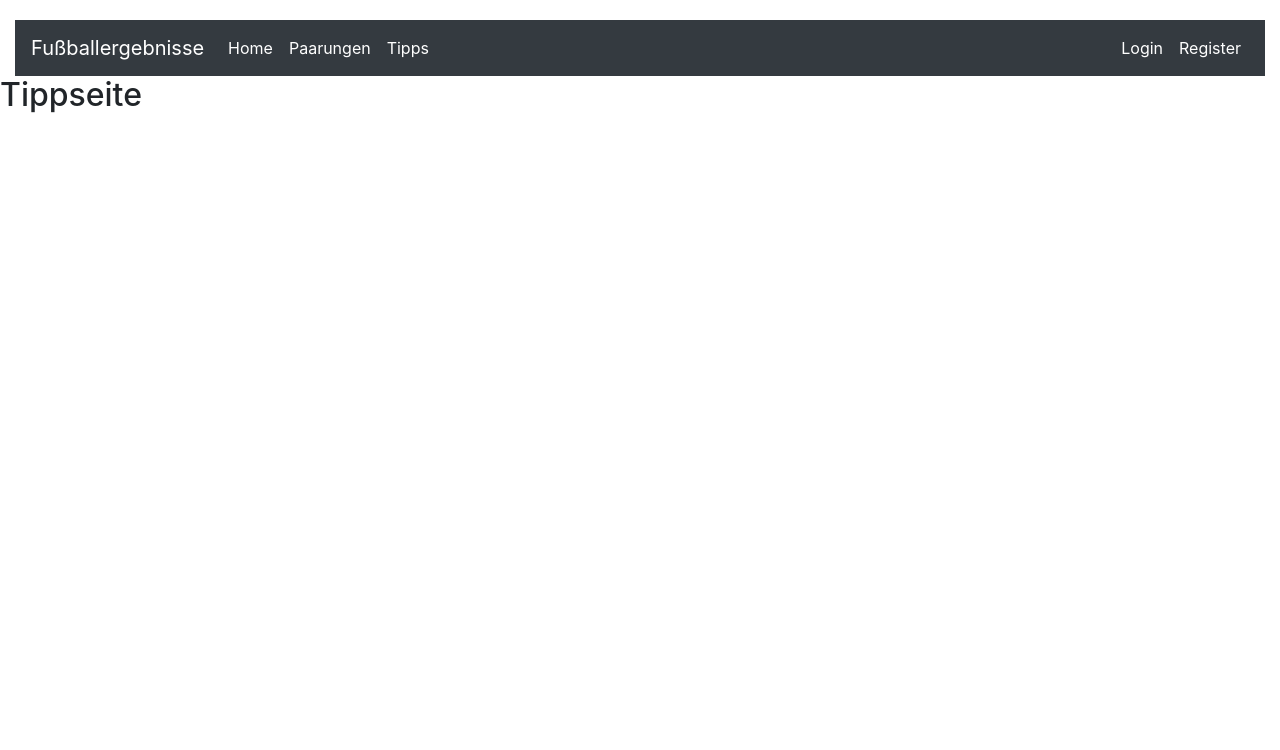
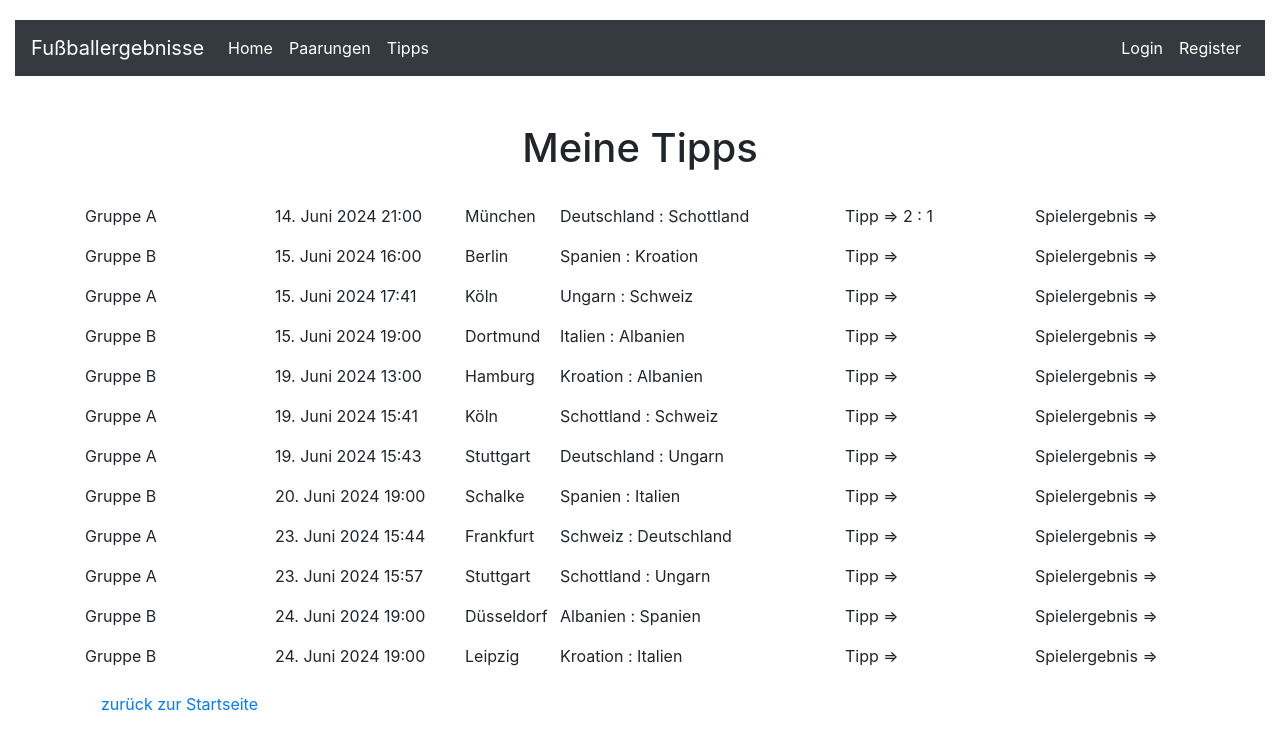
Before and after one commit to andreasrudolfwolf/FussballTipps, a Django app: page /tippen/ in a window 1280 px wide. Shown: the top 750 px of the page. Run offline with Django 5.2, Linux system fonts and the light colour scheme; data comes from the database, SQL or seed files in the repository; both versions use the stored data as it was after the commit; some libraries are stand-ins or nearby versions.

Commit message:
Tipps und Paarungen erstellt

```diff
--- a/EMTipps/settings.py
+++ b/EMTipps/settings.py
@@ -106,9 +106,9 @@ AUTH_PASSWORD_VALIDATORS = [
 # Internationalization
 # https://docs.djangoproject.com/en/5.0/topics/i18n/
 
-LANGUAGE_CODE = 'en-us'
+LANGUAGE_CODE = 'de-de'
 
-TIME_ZONE = 'UTC'
+TIME_ZONE = 'Europe/Berlin'
 
 USE_I18N = True
 
--- a/em_tipps_verwalten/models.py
+++ b/em_tipps_verwalten/models.py
@@ -35,10 +35,15 @@ class Paarungen(models.Model):
     spiel_ort = models.CharField(max_length=100, blank=True, null=True)
     bemerkung = models.TextField(blank=True, null=True)
 
+
 class Finalspiele(models.Model):
     final_id = models.AutoField(primary_key=True),
     final_name = models.CharField(max_length=100),
-    paarung_id = models.ForeignKey(Paarungen, models.DO_NOTHING)
+    paarung_id = models.ForeignKey(Paarungen, models.DO_NOTHING, db_column='paarung_id')
+
+    def __str__(self) -> str:
+        return self.final_name
+
 
 class Tipper(models.Model):
     tipper_id = models.AutoField(primary_key=True)
@@ -49,10 +54,9 @@ class Tipper(models.Model):
     def __str__(self) -> str:
         return self.name
 
-
 class Tipps(models.Model):
     tipp_id = models.AutoField(primary_key=True)
-    tipper_id = models.ForeignKey('Tipper', models.DO_NOTHING, db_column='tipper_id')
+    tipper_id = models.ForeignKey(Tipper, models.DO_NOTHING, db_column='tipper_id')
     paarungen_id = models.ForeignKey(Paarungen, models.DO_NOTHING, db_column='paarungen_id')
     tipp_tore_heim_mannschaft = models.IntegerField()
     tipp_tore_gast_mannschaft = models.IntegerField()
--- a/em_tipps_verwalten/templates/startSeite.html
+++ b/em_tipps_verwalten/templates/startSeite.html
@@ -11,7 +11,6 @@
             <div class="card">
               <div class="card-body">
                 <h3 class="card-title">{{gruppe.gruppen_name}}</h3>
-              <p>{{gruppe.id}}</p>
                 <!--Alle Mannschaften der Gruppe ausgeben
                 gruppenspiele/<int:id>-->
                 {% for mannschaft in gruppe.mannschaften_set.all %}
@@ -25,6 +24,5 @@
           </div>
         {% endfor %}
       </div>
-
   </div>
 {% endblock content %}
--- a/em_tipps_verwalten/templates/tippen.html
+++ b/em_tipps_verwalten/templates/tippen.html
@@ -1,5 +1,45 @@
 {% extends 'index.html' %}
 
+{% load static %}
+
 {% block content %}
-    <h2>Tippseite</h2>
+<div class="container mt-5">
+    <div class="row justify-content-center mb-4">
+        <h1>Meine Tipps</h1>
+    </div>
+    {% for tipp in tipps %}
+        <div class="row">
+            <div class="col-md-2">
+                <p>{{tipp.gruppen_name}}</p>
+                </div>
+            <div class="col-md-2">
+            <p>{{tipp.spiel_termin|date:"d. F Y H:i"}}</p>
+            </div>
+            <div class="col-md-1">
+                <p>{{tipp.spiel_ort}}</p>
+            </div>
+            <div class="col-md-3">
+                <p>{{tipp.heim_mannschaft}} : {{tipp.gast_mannschaft}} </p>
+            </div>
+            <div class="col-md-2">
+                {% if tipp.tipp_tore_heim is None and tipp.tipp_tore_gast is None%}
+                    <p>Tipp =></p>
+                {% else %}
+                    <p>Tipp =>  {{tipp.tipp_tore_heim}} : {{tipp.tipp_tore_gast}}</p>
+                {% endif %}
+            </div>
+            <div class="col-md-2">
+                {% if tipp.tore_heim_mannschaft is None and tipp.tore_gast_mannschaft is None%}
+                    <p>Spielergebnis =></p>
+                {% else %}
+                    <p>Spielergebnis => {{tipp.tore_heim_mannschaft}} : {{tipp.tore_gast_mannschaft}}</p>
+                {% endif %}
+            </div>
+        </div>
+    {% endfor %}
+    <!--Zurück zur StartSeite springen-->
+    <div class="row-mt-4">
+        <a class="nav-link" href="{% url 'startSeite'%}">zurück zur Startseite</a>
+    </div>
+</div>
 {% endblock content %}
--- a/em_tipps_verwalten/views.py
+++ b/em_tipps_verwalten/views.py
@@ -12,14 +12,85 @@ def startSeite(request):
     return render(request, 'startSeite.html', ctx)
 
 def paarungen(request):
-    return render(request, 'paarungen.html')
+    query = """
+    select
+        g.id,
+        g.gruppen_name,
+        ma.paarungen_id,
+        ma.heim_mannschaft_id_id,
+        ma.gast_mannschaft_id_id,
+        ma.spiel_termin,
+        ma.spiel_ort,
+        m.mannschaft_id, m.mannschaft_name heim_mannschaft,
+        m2.mannschaft_id, m2.mannschaft_name gast_mannschaft,
+        ma.tore_heim_mannschaft,
+        ma.tore_gast_mannschaft
+        from
+            em_tipps_verwalten_gruppen g
+        join em_tipps_verwalten_mannschaften m on g.id = m.gruppen_id_id
+        join em_tipps_verwalten_paarungen ma on ma.heim_mannschaft_id_id = m.mannschaft_id
+        join em_tipps_verwalten_mannschaften m2 on ma.gast_mannschaft_id_id = m2.mannschaft_id
+        order by ma.spiel_termin asc
+    """
+    alle_paarungen = Gruppen.objects.raw(query)
+    return render(request, 'paarungen.html', {'alle_paarungen' : alle_paarungen})
 
 def gruppenspiele(request, id):
-    print(id)
-    return render(request, 'gruppenspiele.html')
+    query = """
+    select
+        g.id,
+        g.gruppen_name,
+        ma.paarungen_id,
+        ma.heim_mannschaft_id_id,
+        ma.gast_mannschaft_id_id,
+        ma.spiel_termin,
+        ma.spiel_ort,
+        m.mannschaft_id, m.mannschaft_name heim_mannschaft,
+        m2.mannschaft_id, m2.mannschaft_name gast_mannschaft,
+        ma.tore_heim_mannschaft,
+        ma.tore_gast_mannschaft
+        from
+            em_tipps_verwalten_gruppen g
+        join em_tipps_verwalten_mannschaften m on g.id = m.gruppen_id_id
+        join em_tipps_verwalten_paarungen ma on ma.heim_mannschaft_id_id = m.mannschaft_id
+        join em_tipps_verwalten_mannschaften m2 on ma.gast_mannschaft_id_id = m2.mannschaft_id
+        where m.gruppen_id_id = %s
+        order by ma.spiel_termin asc
+    """
+    params = [id]
+    gruppenspiele = Gruppen.objects.raw(query, params)
+    return render(request, 'gruppenspiele.html', {'gruppenspiele' : gruppenspiele})
 
 def tippen(request):
-    return render(request, 'tippen.html')
+    query = """
+    select
+            g.id,
+            g.gruppen_name,
+            ma.paarungen_id,
+            ma.heim_mannschaft_id_id,
+            ma.gast_mannschaft_id_id,
+            ma.spiel_termin,
+            ma.spiel_ort,
+            m.mannschaft_id, m.mannschaft_name heim_mannschaft,
+            m2.mannschaft_id, m2.mannschaft_name gast_mannschaft,
+            ma.tore_heim_mannschaft,
+            ma.tore_gast_mannschaft,
+            t.tipp_tore_heim_mannschaft tipp_tore_heim,
+            t.tipp_tore_gast_mannschaft tipp_tore_gast,
+            ti.name,
+            ti.vorname,
+            ti.tippername
+            from
+                em_tipps_verwalten_gruppen g
+            join em_tipps_verwalten_mannschaften m on g.id = m.gruppen_id_id
+            join em_tipps_verwalten_paarungen ma on ma.heim_mannschaft_id_id = m.mannschaft_id
+            join em_tipps_verwalten_mannschaften m2 on ma.gast_mannschaft_id_id = m2.mannschaft_id
+            left join em_tipps_verwalten_tipps t on ma.paarungen_id = t.paarungen_id
+            left join em_tipps_verwalten_tipper ti on ti.tipper_id = t.tipper_id
+            order by ma.spiel_termin asc
+    """
+    tipps = Gruppen.objects.raw(query)
+    return render(request, 'tippen.html', {'tipps' : tipps})
 
 def loginSeite(request):
     return render(request, 'loginSeite.html')
```
Also changed, not shown: em_tipps_verwalten/templates/gruppenspiele.html (+32 -1 lines), em_tipps_verwalten/templates/paarungen.html (+34 -1 lines), EMTipps/FussballTipp.db. Lines whose indentation alone changed are shown as unchanged.
